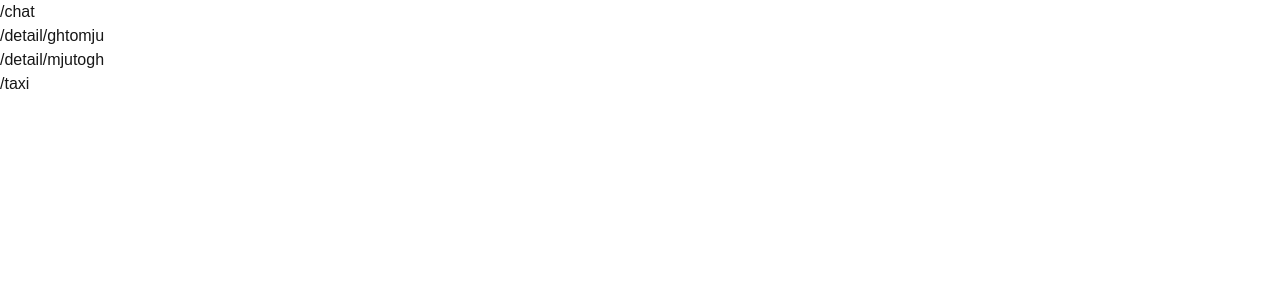
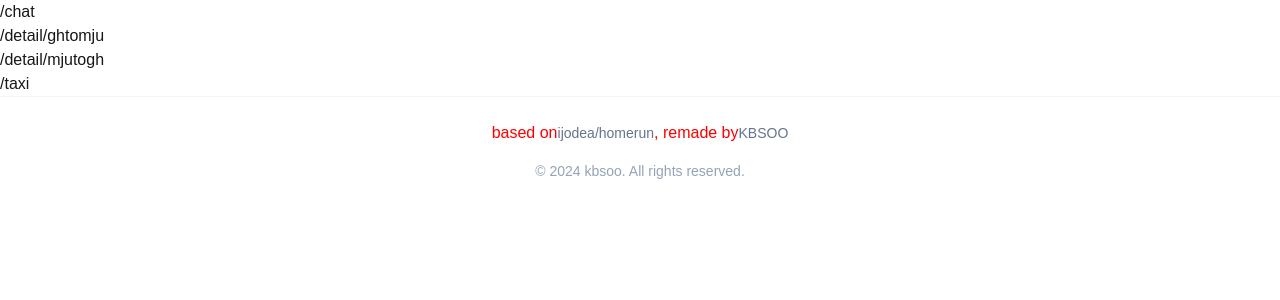
Before and after one commit to kbsooo/homerun2, a Next.js app in the folder frontend/: page / in a window 1280 px wide. Shown: the top 300 px of the page. Built offline with nearby package versions, Linux system fonts and the light colour scheme.

Commit message:
footer init

```diff
--- a/frontend/src/app/components/Footer.module.css
+++ b/frontend/src/app/components/Footer.module.css
@@ -0,0 +1,80 @@
+/* components/Footer.module.css */
+.footer {
+  width: 100%;
+  padding: 1.5rem 0;
+  background-color: #ffffff;
+  border-top: 1px solid #f1f5f9;
+  position: relative;
+  bottom: 0;
+  left: 0;
+  right: 0;
+  z-index: 10;
+}
+
+.container {
+  max-width: 1200px;
+  margin: 0 auto;
+  padding: 0 1.5rem;
+  display: flex;
+  flex-direction: column;
+  align-items: center;
+  gap: 1rem;
+}
+
+.links {
+  display: flex;
+  gap: 1.5rem;
+  align-items: center;
+}
+
+.link {
+  display: flex;
+  align-items: center;
+  gap: 0.5rem;
+  color: #64748b;
+  text-decoration: none;
+  font-size: 0.875rem;
+  transition: color 0.2s ease;
+}
+
+.link:hover {
+  color: #ff6b6b;
+}
+
+.copyright {
+  color: #94a3b8;
+  font-size: 0.875rem;
+  text-align: center;
+}
+
+.span {
+  color: red;
+  display: flex;
+}
+
+/* 반응형 디자인 */
+@media (max-width: 640px) {
+  .footer {
+    padding: 1rem 0;
+    position: sticky;
+    bottom: 0;
+    background-color: rgba(255, 255, 255, 0.95);
+    backdrop-filter: blur(8px);
+  }
+
+  .container {
+    padding: 0 1rem;
+  }
+
+  .links {
+    gap: 1rem;
+  }
+
+  .link {
+    font-size: 0.8125rem;
+  }
+
+  .copyright {
+    font-size: 0.8125rem;
+  }
+}
--- a/frontend/src/app/components/Footer.tsx
+++ b/frontend/src/app/components/Footer.tsx
@@ -0,0 +1,35 @@
+// app/components/Footer.tsx
+import React from 'react';
+import Link from 'next/link';
+// import { Github } from 'lucide-react';
+import styles from './Footer.module.css';
+
+export default function Footer() {
+  return (
+    <footer className={styles.footer}>
+      <div className={styles.container}>
+        <div className={styles.links}>
+          <span className={styles.span}>
+            based on
+            <Link href="https://github.com/ijodea/homerun" target="_blank"
+            rel="noopener noreferrer"
+              className={styles.link}>
+              ijodea/homerun
+            </Link>
+            , remade by
+            <Link href="https://github.com/kbsooo"
+            target='_blank'
+            rel="noopener noreferrer"
+            className={styles.link}
+          >
+            KBSOO
+          </Link>
+          </span>
+        </div>
+        <div className={styles.copyright}>
+        © {new Date().getFullYear()} kbsoo. All rights reserved.
+        </div>
+      </div>
+    </footer>
+  );
+}
--- a/frontend/src/app/page.tsx
+++ b/frontend/src/app/page.tsx
@@ -1,4 +1,5 @@
 import Link from "next/link";
+import Footer from "../app/components/Footer";
 
 export default function Home() {
   return (
@@ -9,6 +10,7 @@ export default function Home() {
         <li><Link href='/detail/mjutogh'>/detail/mjutogh</Link></li>
         <li><Link href='/taxi'>/taxi</Link></li>
       </ul>
+      <Footer />
     </div>
   );
 }
```
Also changed, not shown: frontend/package.json (+7 -6 lines), 1 other file (tests, documents, lock files or other folders).
